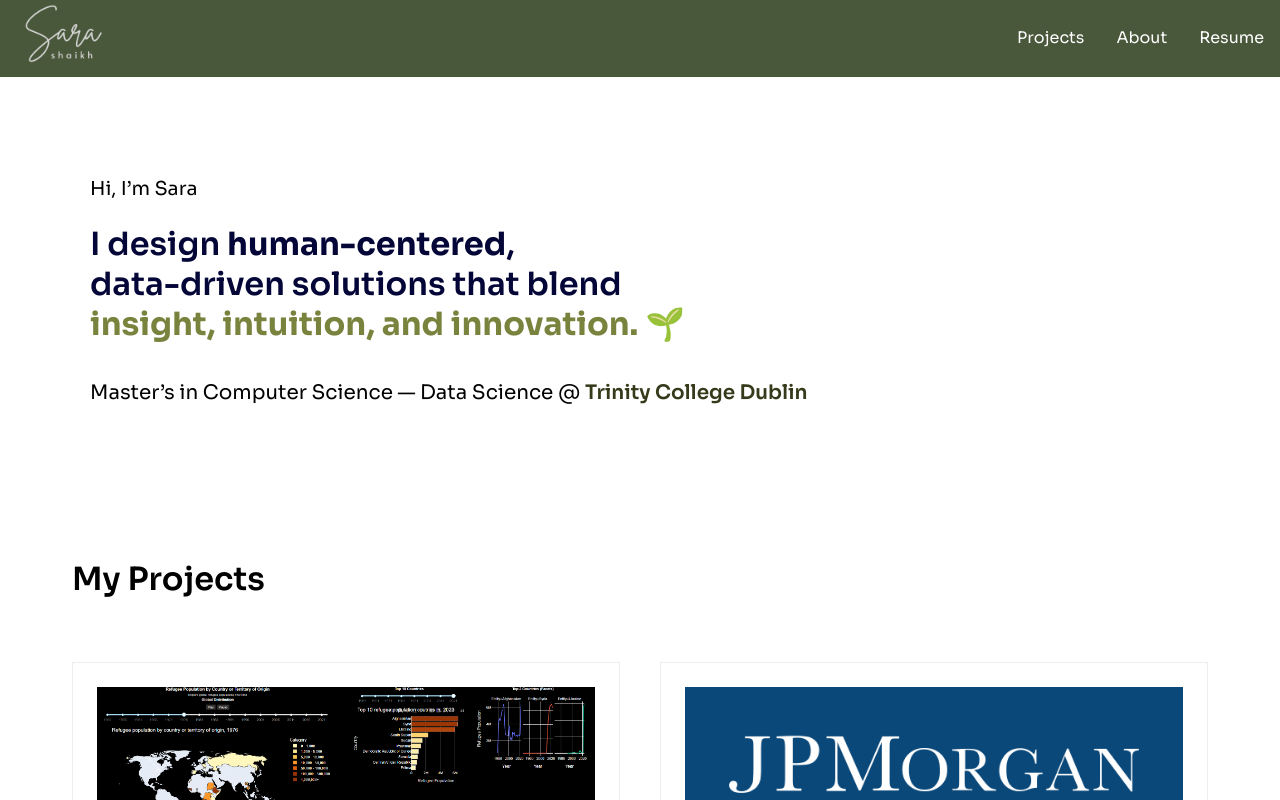
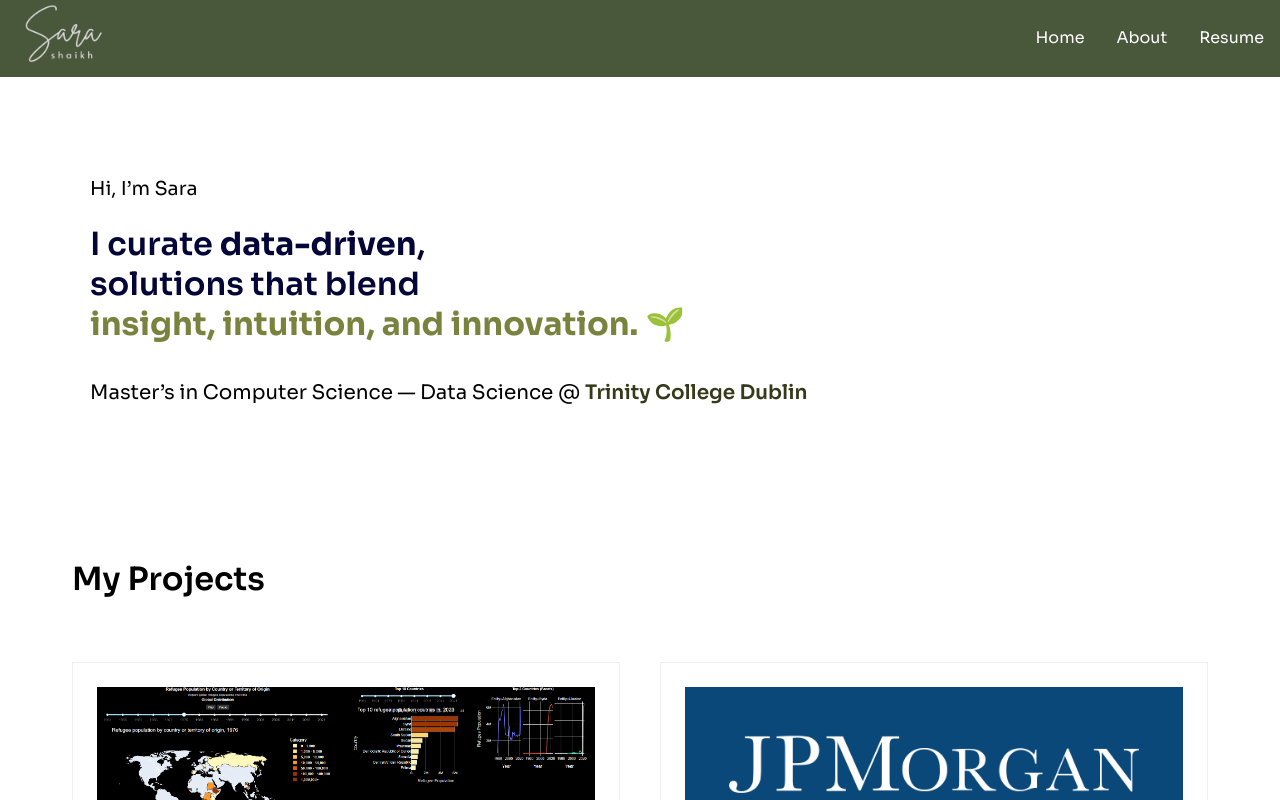
Before and after one commit to sarashaikh1701/sarashaikh, a React (Create React App) app: page / in a window 1280 px wide. Shown: the top 800 px of the page. Built offline with nearby package versions, Linux system fonts and the light colour scheme.

Commit message:
Header changes

```diff
--- a/src/components/Header.js
+++ b/src/components/Header.js
@@ -14,7 +14,7 @@ function Header() {
         <nav className="nav">
           <ul>
             {/* <li><a href="#home">Home</a></li> */}
-            <Link to="/">Projects</Link>
+            <Link to="/">Home</Link>
             <Link to="/about">About</Link>
             <a
               href="https://drive.google.com/file/d/1QqeYtkXHFlzwidSNcLHLBC6S0sfgzasm/view?usp=sharing"
--- a/src/components/Hero.js
+++ b/src/components/Hero.js
@@ -7,8 +7,8 @@ function Hero() {
       <div className="hero-content">
         <p className="hero-greeting">Hi, I’m Sara</p>
         <h1 className="hero-headline">
-          I design <span className="highlight-dark">human-centered</span>, <br />
-          data-driven solutions that blend <br />
+          I curate <span className="highlight-dark">data-driven</span>, <br />
+          solutions that blend <br />
           <span className="highlight-green">insight, intuition, and innovation.</span> 🌱
         </h1>
         <p className="hero-subheading">
```
